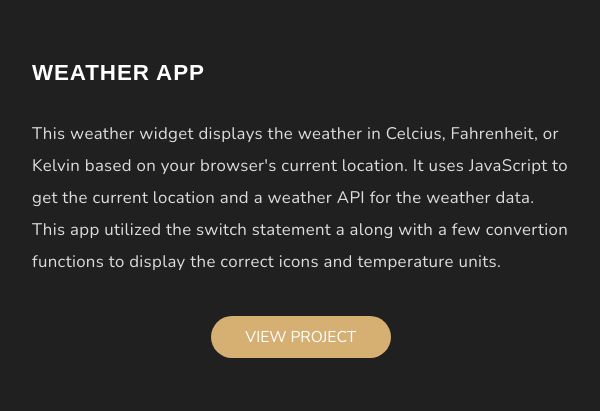
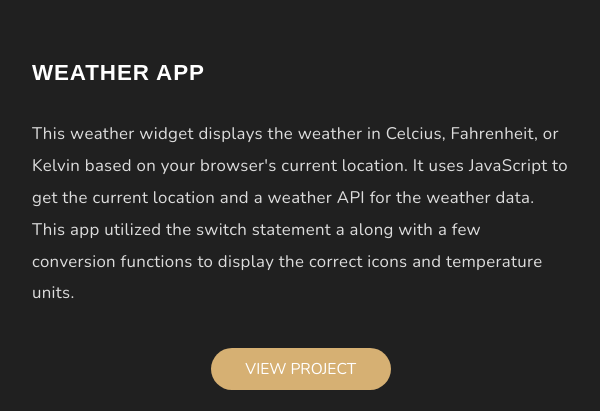
Before and after one commit to thezier/thezier.github.io, a plain HTML site: page index.html in a window 1280 px wide. Shown: the part 5527-5938 px from the top of the page, 160-760 px from the left. Drawn offline with nearby package versions, Linux system fonts and the light colour scheme; a script that the page names is missing.

Commit message:
Fixed a misspelled word

```diff
--- a/index.html
+++ b/index.html
@@ -287,7 +287,7 @@
           <p>
             This weather widget displays the weather in Celcius, Fahrenheit, or Kelvin based on your browser's current
             location. It uses JavaScript to get the current location and a weather API for the weather data. This app
-            utilized the switch statement a along with a few convertion functions to display the correct icons and
+            utilized the switch statement a along with a few conversion functions to display the correct icons and
             temperature units.
           </p>
           <div class="button_center">
```
